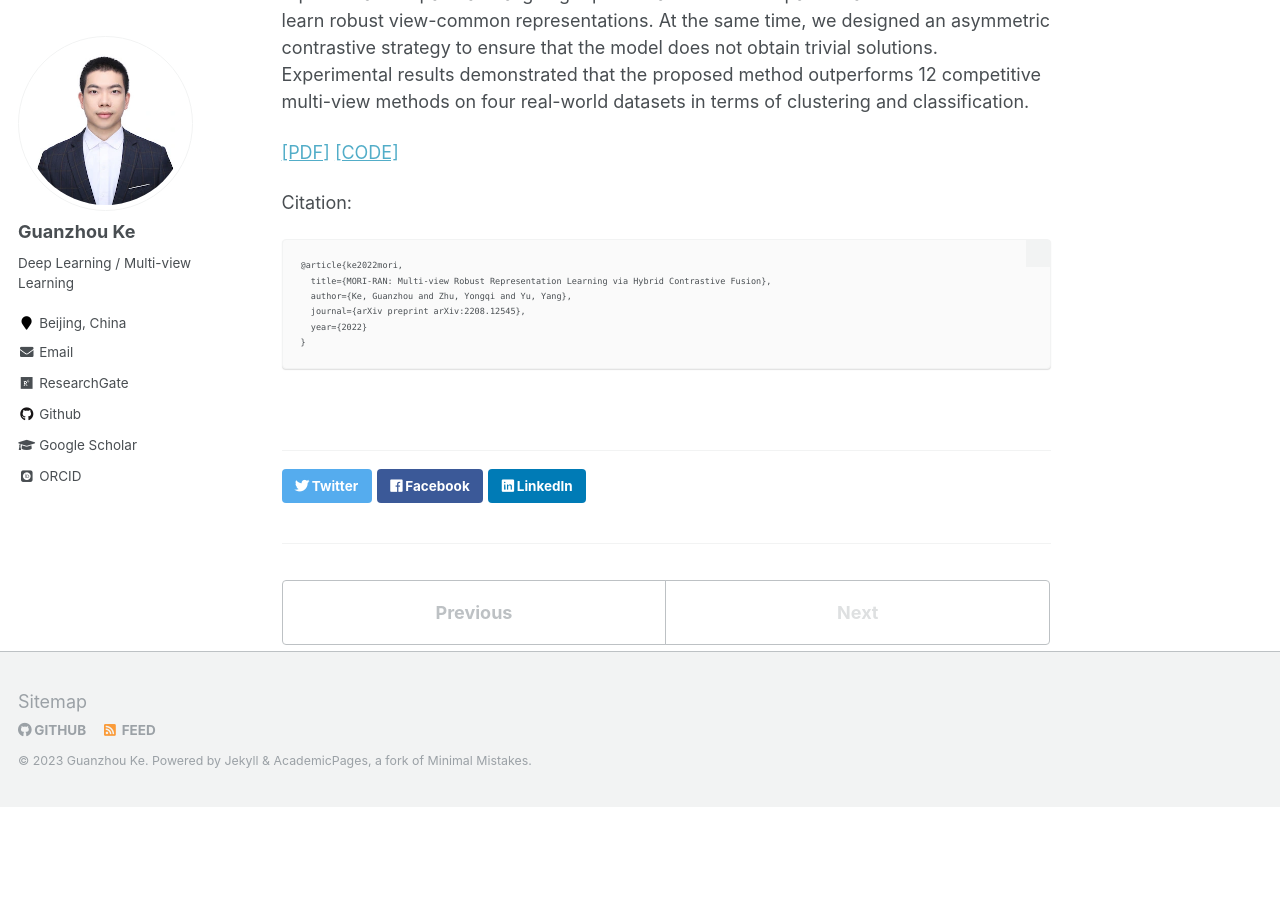
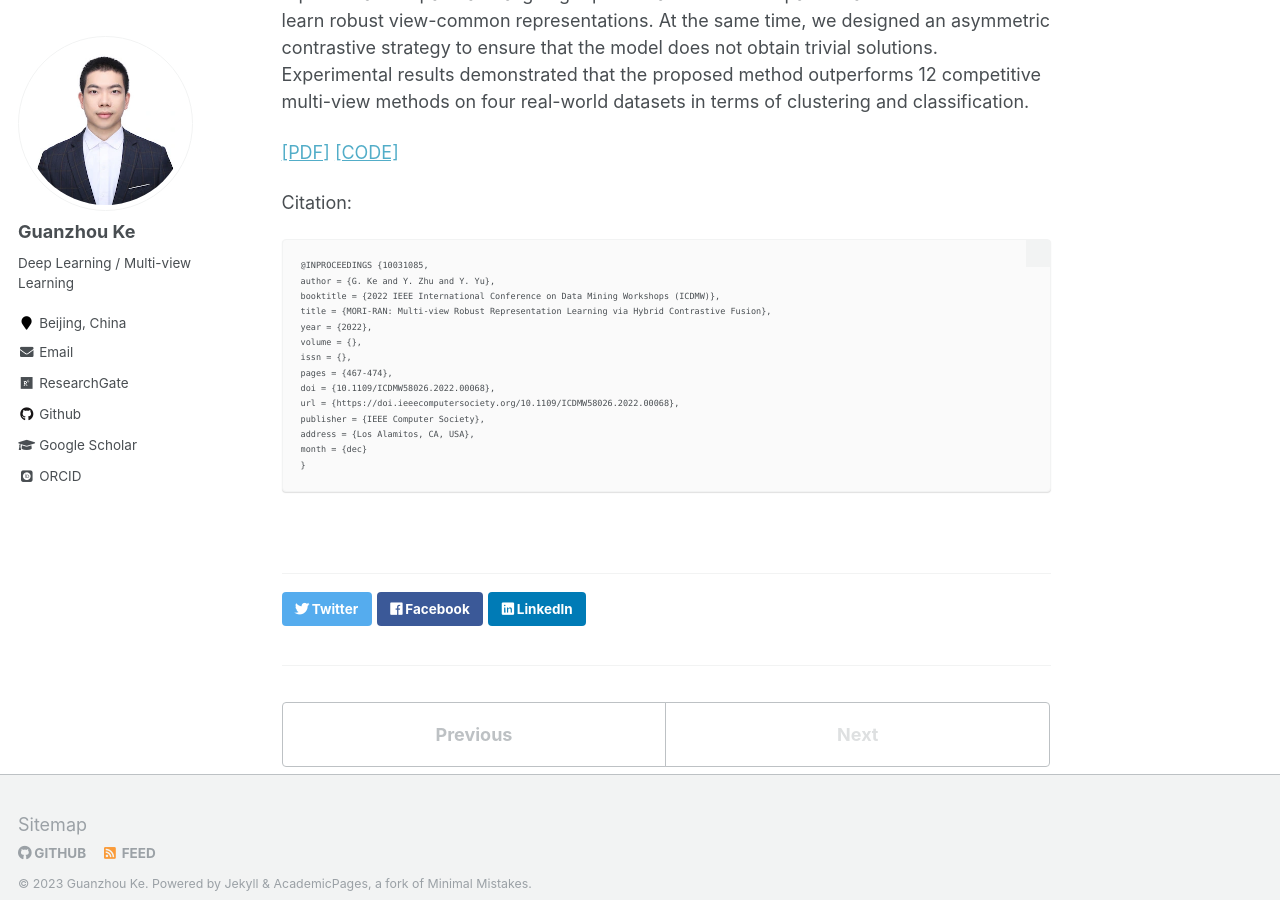
Before and after one commit to Guanzhou-Ke/guanzhou-ke.github.io, a Jekyll site: the page built from _publications/mori-ran.md, in a window 1280 px wide and 900 px high, scrolled down 674 px. Built offline with Jekyll 4.4.1, drawn with Linux system fonts in a browser that asks for light colours; some web fonts are replaced; before the commit the page ends 1481 px from its top, so only the background shows below that.

Commit message:
update moriran

````diff
--- a/_publications/mori-ran.md
+++ b/_publications/mori-ran.md
@@ -17,10 +17,18 @@ venue: 'ICDM workshop'
 Citation:
 
 ```
-@article{ke2022mori,
-  title={MORI-RAN: Multi-view Robust Representation Learning via Hybrid Contrastive Fusion},
-  author={Ke, Guanzhou and Zhu, Yongqi and Yu, Yang},
-  journal={arXiv preprint arXiv:2208.12545},
-  year={2022}
+@INPROCEEDINGS {10031085,
+author = {G. Ke and Y. Zhu and Y. Yu},
+booktitle = {2022 IEEE International Conference on Data Mining Workshops (ICDMW)},
+title = {MORI-RAN: Multi-view Robust Representation Learning via Hybrid Contrastive Fusion},
+year = {2022},
+volume = {},
+issn = {},
+pages = {467-474},
+doi = {10.1109/ICDMW58026.2022.00068},
+url = {https://doi.ieeecomputersociety.org/10.1109/ICDMW58026.2022.00068},
+publisher = {IEEE Computer Society},
+address = {Los Alamitos, CA, USA},
+month = {dec}
 }
 ```
````
